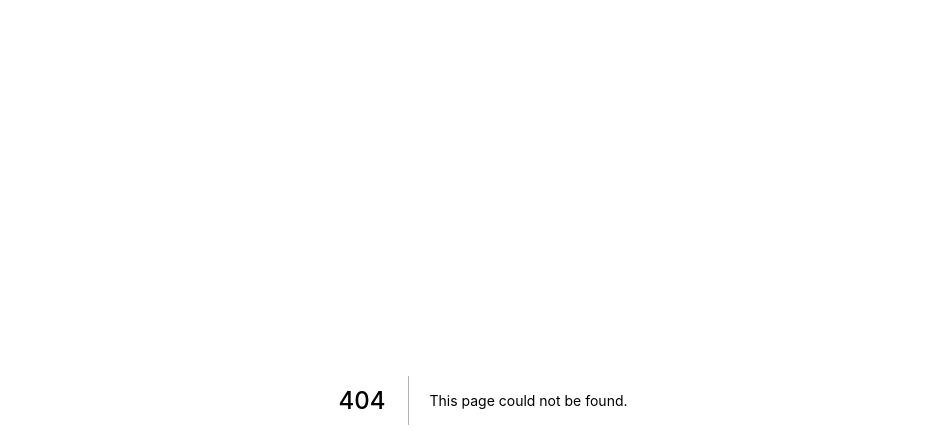
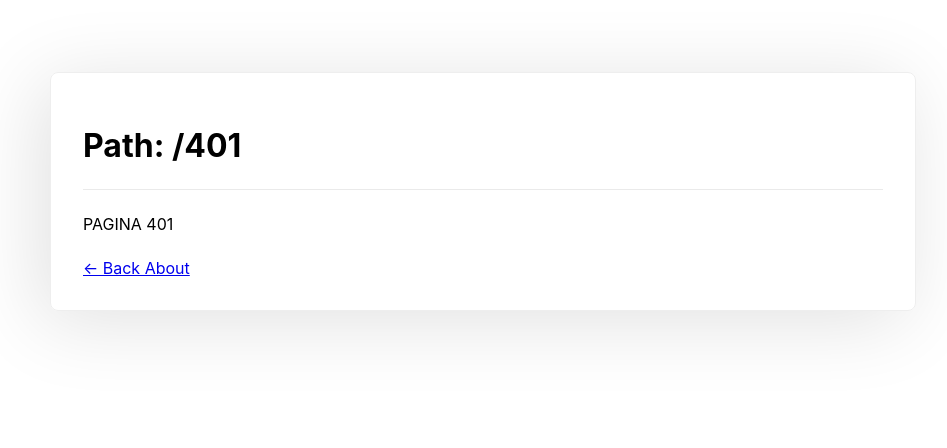
Before and after one commit to rserafim/headers-nextjs, a Next.js app: page /401 in a window 1280 px wide. Before the commit this address had no page. Shown: the top 448 px of the page, without its empty margins (157-1104 px from the left). Built offline with nearby package versions, Linux system fonts and the light colour scheme.

Commit message:
initial commit

```diff
--- /dev/null
+++ b/pages/401.js
@@ -0,0 +1,22 @@
+import Link from 'next/link'
+import styles from '../styles.module.css'
+
+
+export default function About() {
+  return (
+    <div className={styles.container}>
+      <div className={styles.card}>
+        <h1>Path: /401</h1>
+        <hr className={styles.hr} />
+        <p>
+          PAGINA 401
+
+        </p>
+
+        <Link href="/about">
+          <a> &larr; Back About</a>
+        </Link>
+      </div>
+    </div>
+  )
+}
```
Also changed, not shown: vercel.json (added).
